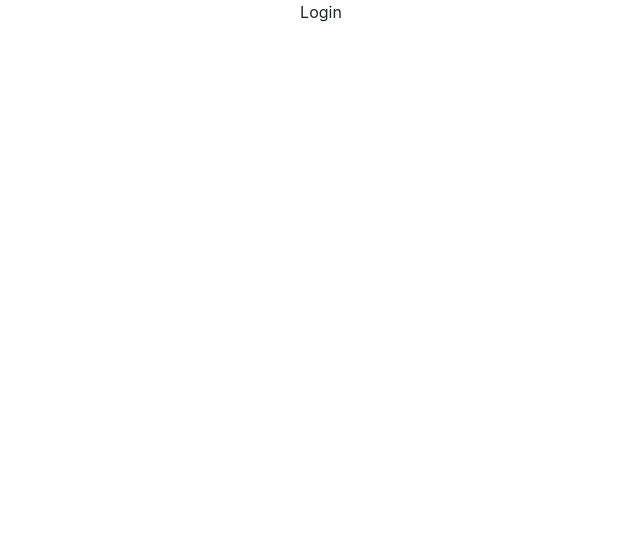
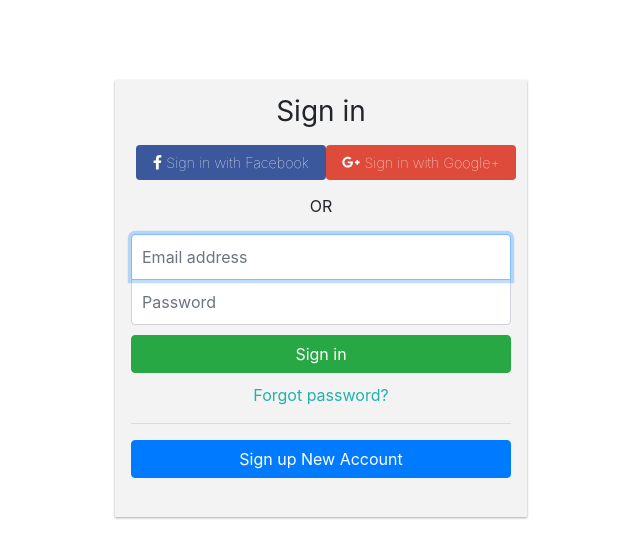
Before and after one commit to awdhootlele/FabAlbums, a React (Create React App) app: page /login in a window 1280 px wide. Shown: the top 558 px of the page, without its empty margins (319-959 px from the left). Built offline with nearby package versions, Linux system fonts and the light colour scheme.

Commit message:
Added font icons and basic login screen

```diff
--- a/package.json
+++ b/package.json
@@ -3,6 +3,11 @@
   "version": "0.1.0",
   "private": true,
   "dependencies": {
+    "@fortawesome/fontawesome-svg-core": "^1.2.26",
+    "@fortawesome/free-brands-svg-icons": "^5.12.0",
+    "@fortawesome/free-regular-svg-icons": "^5.12.0",
+    "@fortawesome/free-solid-svg-icons": "^5.12.0",
+    "@fortawesome/react-fontawesome": "^0.1.8",
     "@testing-library/jest-dom": "^4.2.4",
     "@testing-library/react": "^9.3.2",
     "@testing-library/user-event": "^7.1.2",
--- a/src/components/Login/Login.js
+++ b/src/components/Login/Login.js
@@ -1,8 +1,57 @@
 import React from 'react';
+import { FontAwesomeIcon } from '@fortawesome/react-fontawesome';
+import { faFacebookF, faGooglePlusG } from '@fortawesome/free-brands-svg-icons';
 
 import './Login.scss';
 export default class Login extends React.Component {
   render() {
-    return <div>Login</div>;
+    return (
+      <div id='logreg-forms'>
+        <form className='form-signin'>
+          <h1 className='h3 mb-3 font-weight-normal text-center'> Sign in</h1>
+          <div className='social-login'>
+            <button className='btn facebook-btn social-btn' type='button'>
+              <span>
+                <FontAwesomeIcon icon={faFacebookF} />
+                {' Sign in with Facebook'}
+              </span>{' '}
+            </button>
+            <button className='btn google-btn social-btn' type='button'>
+              <span>
+                <FontAwesomeIcon icon={faGooglePlusG} /> {' Sign in with Google+'}
+              </span>{' '}
+            </button>
+          </div>
+          <p className='text-center'> OR </p>
+          <input
+            type='email'
+            id='inputEmail'
+            className='form-control'
+            placeholder='Email address'
+            required=''
+            autofocus=''
+          />
+          <input
+            type='password'
+            id='inputPassword'
+            className='form-control'
+            placeholder='Password'
+            required=''
+          />
+
+          <button className='btn btn-success btn-block' type='submit'>
+            <i className='fas fa-sign-in-alt'></i> Sign in
+          </button>
+          <a href='#' id='forgot_pswd'>
+            Forgot password?
+          </a>
+          <hr />
+          <button className='btn btn-primary btn-block' type='button' id='btn-signup'>
+            <i className='fas fa-user-plus'></i> Sign up New Account
+          </button>
+        </form>
+        <br />
+      </div>
+    );
   }
 }
--- a/src/components/Login/Login.scss
+++ b/src/components/Login/Login.scss
@@ -0,0 +1,101 @@
+#logreg-forms {
+  width: 412px;
+  margin: 10vh auto;
+  background-color: #f3f3f3;
+  box-shadow: 0 1px 3px rgba(0, 0, 0, 0.12), 0 1px 2px rgba(0, 0, 0, 0.24);
+  transition: all 0.3s cubic-bezier(0.25, 0.8, 0.25, 1);
+}
+#logreg-forms form {
+  width: 100%;
+  max-width: 410px;
+  padding: 15px;
+  margin: auto;
+}
+#logreg-forms .form-control {
+  position: relative;
+  box-sizing: border-box;
+  height: auto;
+  padding: 10px;
+  font-size: 16px;
+}
+#logreg-forms .form-control:focus {
+  z-index: 2;
+}
+#logreg-forms .form-signin input[type='email'] {
+  margin-bottom: -1px;
+  border-bottom-right-radius: 0;
+  border-bottom-left-radius: 0;
+}
+#logreg-forms .form-signin input[type='password'] {
+  border-top-left-radius: 0;
+  border-top-right-radius: 0;
+}
+
+#logreg-forms .social-login {
+  width: 390px;
+  margin: 0 auto;
+  margin-bottom: 14px;
+}
+#logreg-forms .social-btn {
+  font-weight: 100;
+  color: white;
+  width: 190px;
+  font-size: 0.9rem;
+}
+
+#logreg-forms a {
+  display: block;
+  padding-top: 10px;
+  color: lightseagreen;
+}
+
+#logreg-form .lines {
+  width: 200px;
+  border: 1px solid red;
+}
+
+#logreg-forms button[type='submit'] {
+  margin-top: 10px;
+}
+
+#logreg-forms .facebook-btn {
+  background-color: #3c589c;
+}
+
+#logreg-forms .google-btn {
+  background-color: #df4b3b;
+}
+
+/* Mobile */
+
+@media screen and (max-width: 500px) {
+  #logreg-forms {
+    width: 300px;
+  }
+
+  #logreg-forms .social-login {
+    width: 200px;
+    margin: 0 auto;
+    margin-bottom: 10px;
+  }
+  #logreg-forms .social-btn {
+    font-size: 1.3rem;
+    font-weight: 100;
+    color: white;
+    width: 200px;
+    height: 56px;
+  }
+  #logreg-forms .social-btn:nth-child(1) {
+    margin-bottom: 5px;
+  }
+  #logreg-forms .social-btn span {
+    display: none;
+  }
+  #logreg-forms .facebook-btn:after {
+    content: 'Facebook';
+  }
+
+  #logreg-forms .google-btn:after {
+    content: 'Google+';
+  }
+}
```
Also changed, not shown: 1 other file (tests, documents, lock files or other folders).
